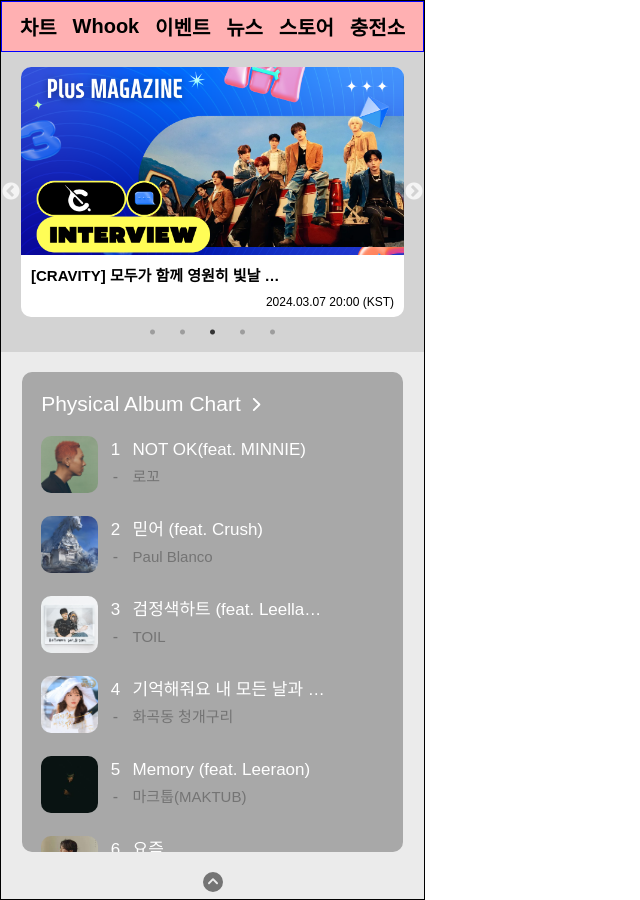
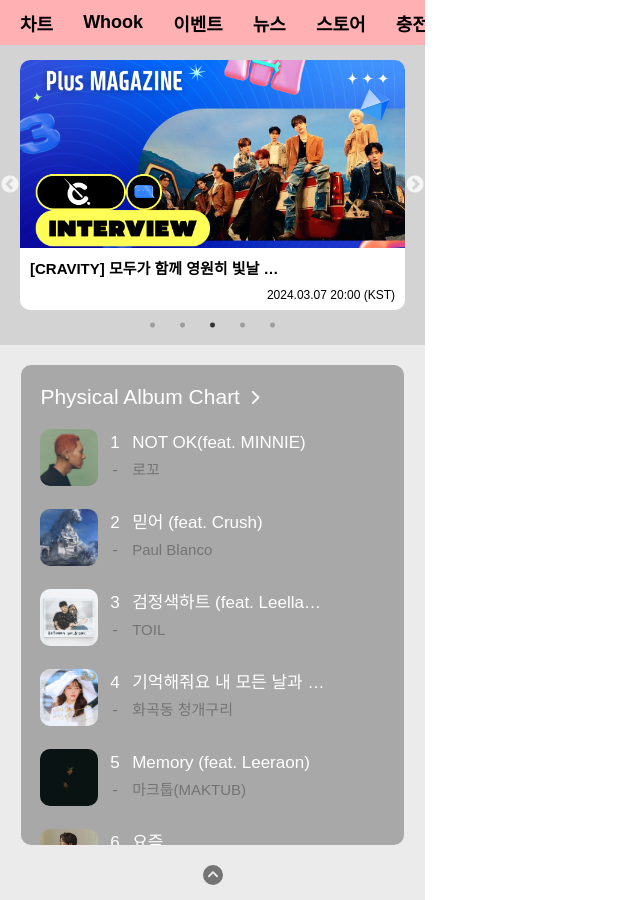
Before and after one commit to shinheylynn/react-contents-viewer, a React (Create React App) app: page / in a window 1280 px wide. Shown: the whole page, without its empty margins (0-640 px from the left). Built offline with nearby package versions, Linux system fonts and the light colour scheme.

Commit message:
:art: Add: Categories.jsx 클릭 시 동적으로 색상 변경

```diff
--- a/src/App.js
+++ b/src/App.js
@@ -17,7 +17,6 @@ const Container = styled.div`
   font-family: Arial, sans-serif;
   width: 425px;
   height: 900px;
-  border: 1px black solid;
   background-color: #ebebeb;
 `;
 
--- a/src/components/Categories.jsx
+++ b/src/components/Categories.jsx
@@ -1,41 +1,46 @@
-import React from 'react';
+import React, { useState } from 'react';
 import styled from 'styled-components';
-import { flexCenter } from '../utils/mixin';
+import { invisibleScrollBar } from '../utils/mixin';
 
-const Footer = styled.footer`
-  border: 1px solid blue;
+const CategoryContainer = styled.div`
+  ${invisibleScrollBar};
+  display: flex;
+  align-items: center;
+  overflow-x: auto;
+  white-space: nowrap;
+  gap: 30px;
+  padding-left: 20px;
   width: 100%;
+  height: 5%;
   background-color: #ffb0b2;
 `;
 
-const CategoryContainer = styled.div`
-  ${flexCenter('space-around', 'center')};
-  padding: 10px 10px;
-`;
-
 const Category = styled.button`
-  font-size: 20px;
-  font-weight: 700;
+  font-size: 18px;
+  font-weight: 800;
   border: none;
   background-color: transparent;
-
-  &:hover {
-    cursor: pointer;
-  }
+  color: ${(props) => (props.isSelected ? 'white' : 'black')};
+  cursor: ${(props) => (props.isSelected ? 'pointer' : '')};
 `;
 
 function Categories() {
+  const [selectedCategory, setSelectedCategory] = useState(null);
+
   return (
-    <Footer>
-      <CategoryContainer>
-        <Category>차트</Category>
-        <Category>Whook</Category>
-        <Category>이벤트</Category>
-        <Category>뉴스</Category>
-        <Category>스토어</Category>
-        <Category>충전소</Category>
-      </CategoryContainer>
-    </Footer>
+    <CategoryContainer>
+      {['차트', 'Whook', '이벤트', '뉴스', '스토어', '충전소'].map(
+        (category, index) => (
+          <Category
+            key={index}
+            isSelected={selectedCategory === category}
+            onClick={() => setSelectedCategory(category)}
+          >
+            {category}
+          </Category>
+        ),
+      )}
+    </CategoryContainer>
   );
 }
 
```
Also changed, not shown: 1 other file (tests, documents, lock files or other folders).
